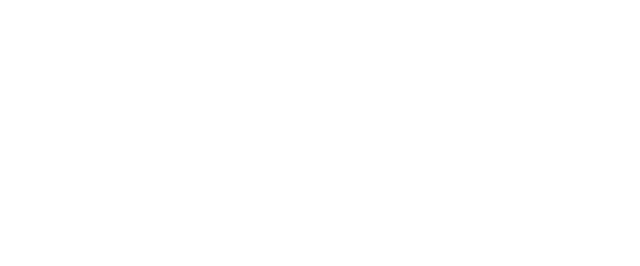
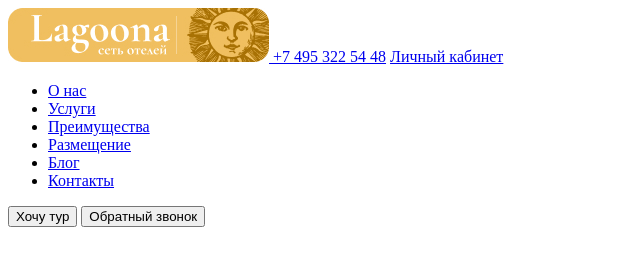
Before and after one commit to gertyhiler/lagoona, a plain HTML site: page index.html in a window 1280 px wide. Shown: the whole page, without its empty margins (0-640 px from the left). Drawn offline with Linux system fonts and the light colour scheme.

Commit message:
header layout

```diff
--- a/index.html
+++ b/index.html
@@ -7,6 +7,50 @@
     <title>Lagoona</title>
 </head>
 <body>
+  <header class="container">
+    <a href="#" class="link link_logo">
+      <img src="images/logo_lagoona.jpg" alt="Logo Lagoona Сеть отелей">
+    </a>
+    <a href="tel:+74953225448" class="link telphone_number_link">+7 495 322 54 48</a>
+    <a href="#" class="link link_login_in">Личный кабинет</a>
+    <div class="nav_block">
+      <nav>
+        <ul class="nav_list">
+          <li class="nav_list_item"><a href="#" class="link nav_list_link">
+            О нас
+          </a>
+        </li>
+          <li class="nav_list_item"><a href="#" class="link nav_list_link">
+            Услуги
+          </a>
+        </li>
+          <li class="nav_list_item"><a href="#" class="link nav_list_link">
+            Преимущества
+          </a>
+        </li>
+          <li class="nav_list_item"><a href="#" class="link nav_list_link">
+            Размещение
+          </a>
+        </li>
+          <li class="nav_list_item"><a href="#" class="link nav_list_link">
+            Блог
+          </a>
+        </li>
+          <li class="nav_list_item"><a href="#" class="link nav_list_link">
+            Контакты
+          </a>
+        </li>
+        </ul>
+      </nav>
+      <span class="delimiter"></span>
+      <button class="btn">
+        Хочу тур
+      </button>
+      <button class="btn">
+        Обратный звонок
+      </button>
+    </div>
 
+  </header>
 </body>
 </html>
```
Also changed, not shown: images/logo_lagoona.jpg (added).
